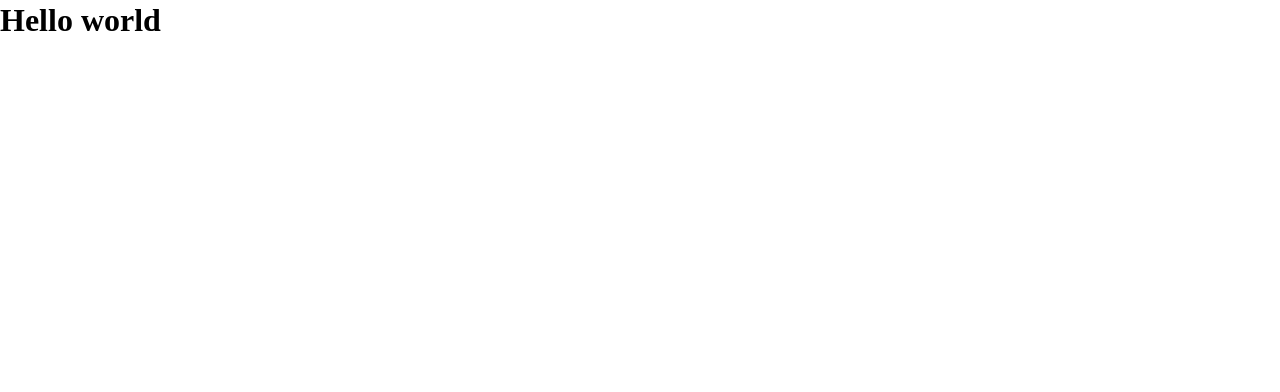
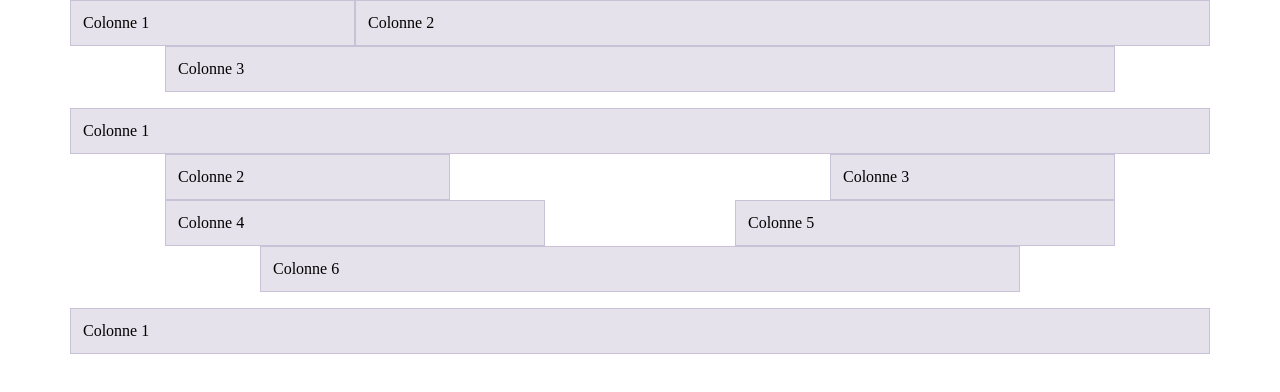
Before and after one commit to matilderibeiro/tatitotu, a website built with Parcel: page src/index.html in a window 1280 px wide. Built offline with nearby package versions, Linux system fonts and the light colour scheme.

Commit message:
codage des colonne

```diff
--- a/package.json
+++ b/package.json
@@ -36,5 +36,8 @@
     "posthtml-include": "^1.7.4",
     "rimraf": "^3.0.2",
     "sass": "^1.69.5"
+  },
+  "dependencies": {
+    "bootstrap": "^5.3.3"
   }
 }
--- a/src/index.html
+++ b/src/index.html
@@ -6,9 +6,25 @@
     <meta name="viewport" content="width=device-width, initial-scale=1.0" />
     <link rel="stylesheet" href="scss/main.scss" />
   </head>
+  <script src="js/main.js" type="module"></script>
   <body>
-    <h1>Hello world</h1>
-
-    <script src="js/main.js" type="module"></script>
+    <div class="container">
+      <div class="row">
+        <div class="col-3">Colonne 1</div>
+        <div class="col-9">Colonne 2</div>
+        <div class="col-10 offset-1">Colonne 3</div>
+      </div>
+      <div class="row">
+        <div class="col-12">Colonne 1</div>
+        <div class="col-3 offset-1">Colonne 2</div>
+        <div class="col-3 offset-4">Colonne 3</div>
+        <div class="col-4 offset-1">Colonne 4</div>
+        <div class="col-4 offset-2">Colonne 5</div>
+        <div class="col-8 offset-2">Colonne 6</div>
+      </div>
+      <div class="row">
+        <div class="col-12">Colonne 1</div>
+      </div>
+    </div>
   </body>
 </html>
--- a/src/scss/_base.scss
+++ b/src/scss/_base.scss
@@ -42,3 +42,15 @@ video {
 /* ====================================
 // base rules
 // ==================================== */
+
+.row + .row {
+  margin-top: 16px;
+}
+
+.row > .col,
+.row > [class^=col-] {
+  padding-top: 12px;
+  padding-bottom: 12px;
+  background-color: rgba(86, 61, 124, .15);
+  border: 1px solid rgba(86, 61, 124, .2);
+}
--- a/src/scss/main.scss
+++ b/src/scss/main.scss
@@ -1,3 +1,4 @@
+@import "bootstrap/scss/bootstrap-grid";
 @import "base";
 @import "layout";
 @import "modules/example";
```
Also changed, not shown: 1 other file.
